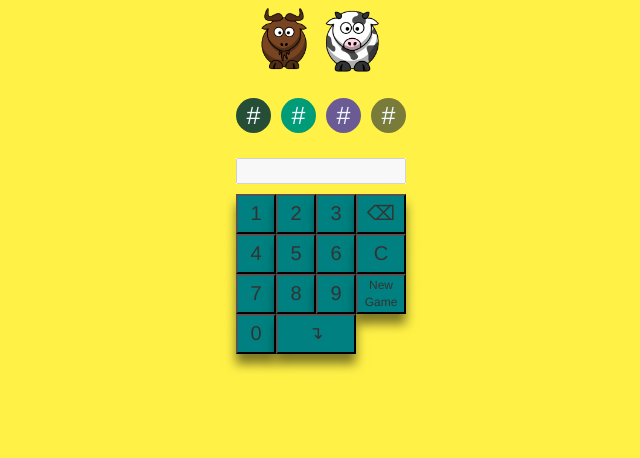
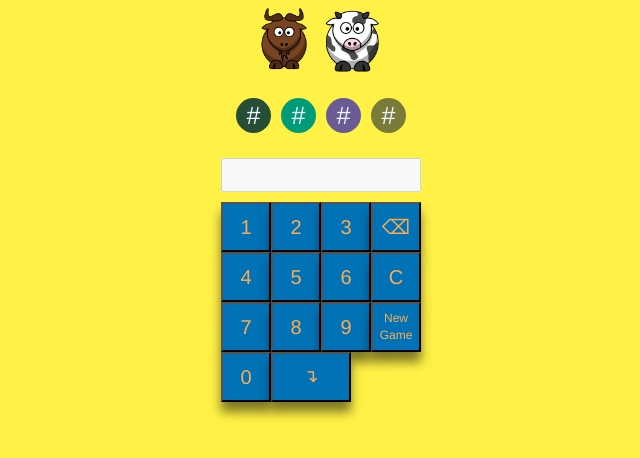
Before and after one commit to wenhaowu27/4digit_game, a plain HTML site: page index.html in a window 1280 px wide. Shown: the whole page, without its empty margins (319-959 px from the left). Drawn offline with nearby package versions, Linux system fonts and the light colour scheme.

Commit message:
Adjust font size

```diff
--- a/assets/css/4digits.css
+++ b/assets/css/4digits.css
@@ -67,11 +67,11 @@ body {
 
 .squarePad {
     display: inline-block;
-    width: 35px;
-    height: 35px;
+    width: 25px;
+    height: 25px;
     border-radius: 10px;
     /* background-color: cornsilk; */
-    font-size: 25px;
+    font-size: 20px;
     margin: 5px 5px;
     text-align: center;
 }
@@ -148,17 +148,19 @@ td {
     background: #fff;
 }
 button{
-    width: 40px;
-    height: 40px;
+    width: 50px;
+    height: 50px;
     font-size: 20px;
-    background: teal;
+    background: #0072B5;
     box-shadow: 0 10px 10px rgba(0,0,0,0.5);
+    color: #FDAC53;
 }
 button:hover{
     display: pointer;
     background: #fff;
 }
 input {
-    width: 170px;
+    width: 200px;
     text-align: center;
+    font-size: 20px;
 }
```
